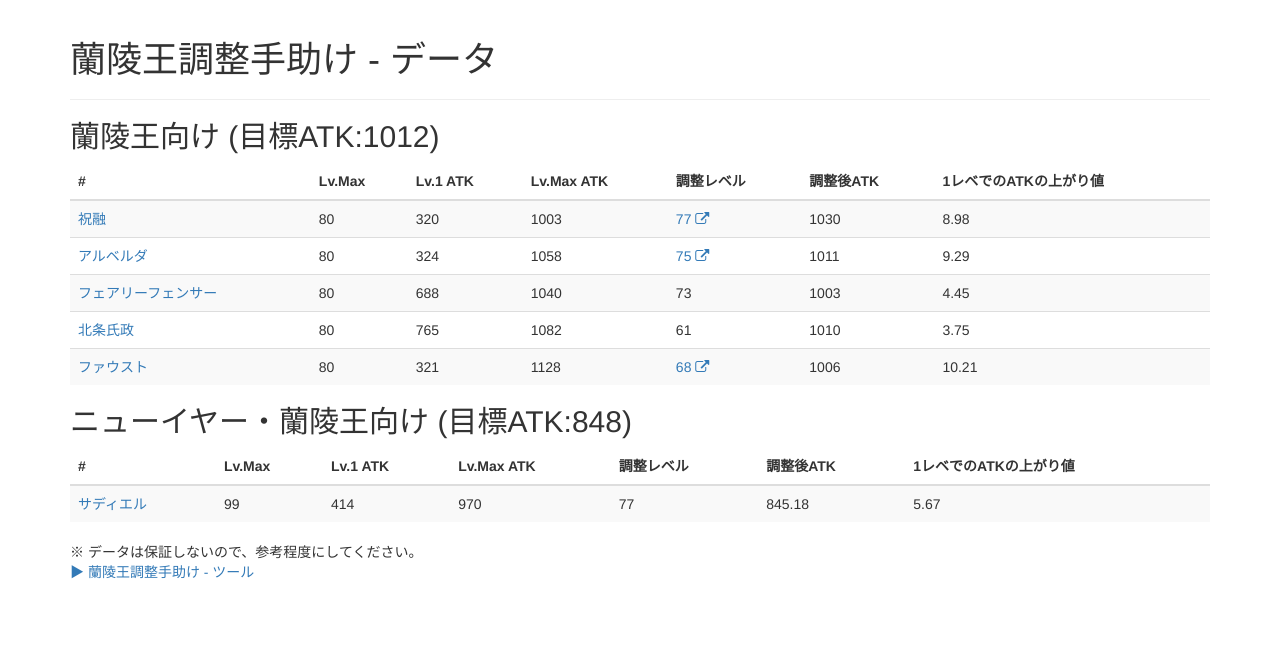
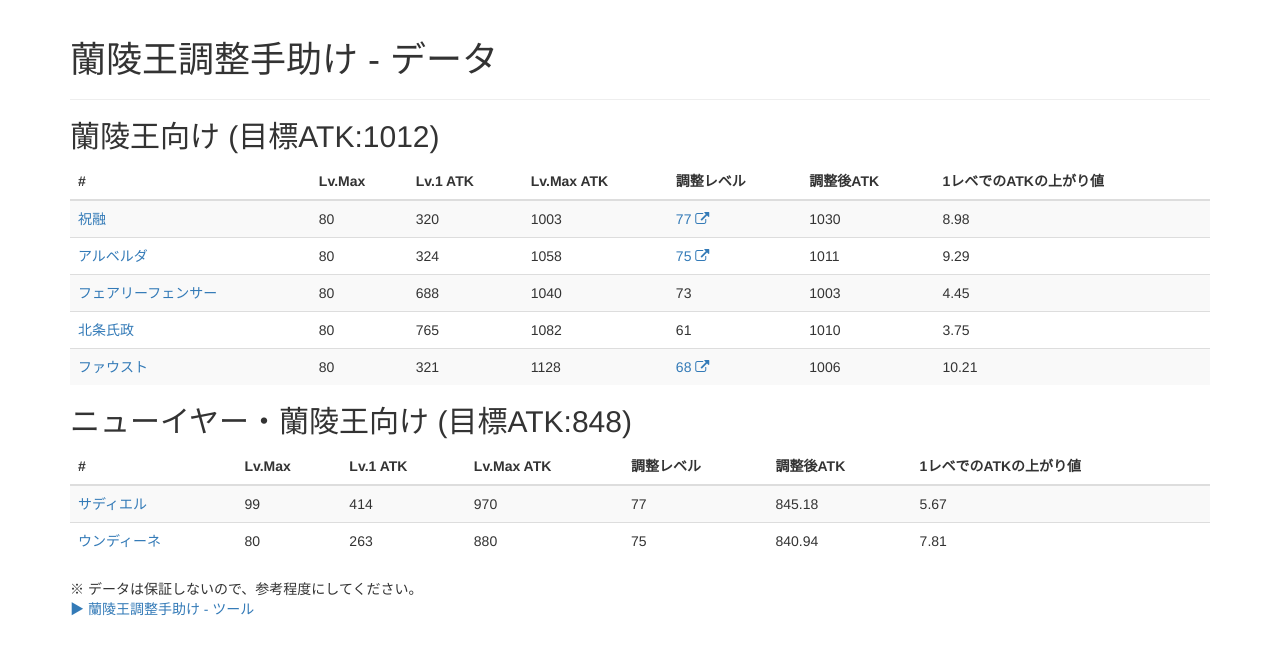
Before and after one commit to nyamothellonia/ranryo, a website: page docs/data.html in a window 1280 px wide. Drawn offline with nearby package versions, Linux system fonts and the light colour scheme.

Commit message:
新蘭陵王向けウンディーネのデータを追加

```diff
--- a/docs/data.html
+++ b/docs/data.html
@@ -135,6 +135,18 @@
             <td>845.18</td>
             <td>5.67</td>
         </tr>
+
+        <tr>
+            <td>
+                <a href="https://xn--cckp5c6czi2302avwxa.gamematome.jp/game/964/wiki/%E3%82%AD%E3%83%A3%E3%83%A9%E3%82%AF%E3%82%BF%E3%83%BC%E6%83%85%E5%A0%B1_No.001~100_%EF%BC%BB%E6%B0%B4%E3%81%AE%E7%B2%BE%E9%9C%8A%EF%BC%BD%E3%82%A6%E3%83%B3%E3%83%87%E3%82%A3%E3%83%BC%E3%83%8D">
+                    ウンディーネ</a></td>
+            <td>80</td>
+            <td>263</td>
+            <td>880</td>
+            <td>75</td>
+            <td>840.94</td>
+            <td>7.81</td>
+        </tr>
         </tbody>
     </table>
 
```
